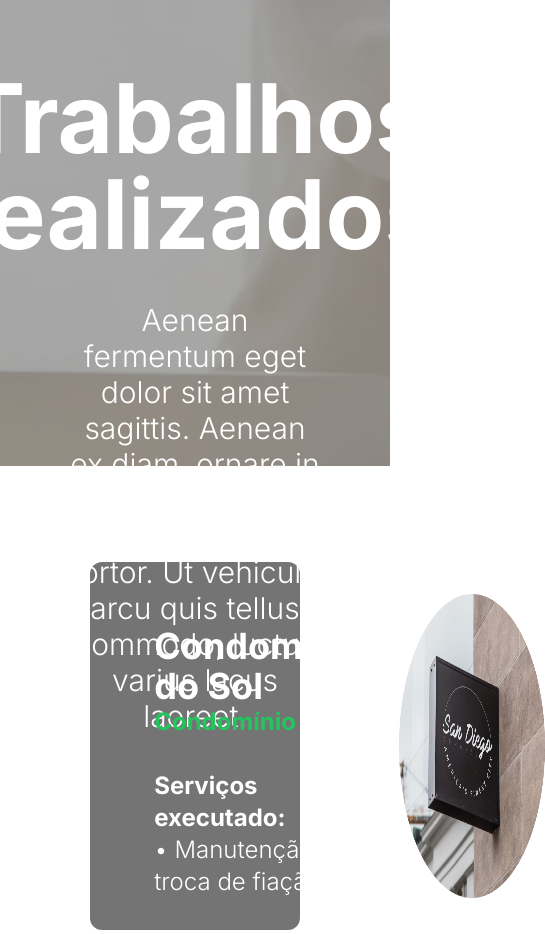
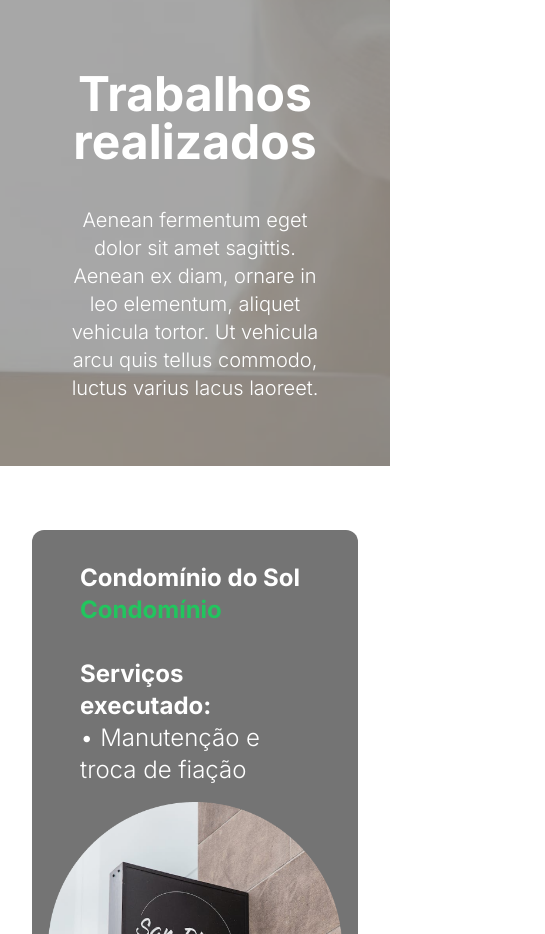
Before and after one commit to JellyFishDevelopment/jm-eletrica, a React (Vite) app: page /trabalhos in a window 390 px wide. Shown: the part 398-1332 px from the top of the page, 545 px wide, since content can reach past the window. Built offline with nearby package versions, Linux system fonts and the light colour scheme.

Commit message:
Responsividade Trabalhos

```diff
--- a/src/pages/Trabalhos.tsx
+++ b/src/pages/Trabalhos.tsx
@@ -20,20 +20,22 @@ export default function Trabalhos() {
       />
       {/* Cabeçalho */}
       <div className="bg-fifth-banner p-16 w-full flex flex-col items-center h-[500px] bg-cover bg-no-repeat  text-white">
-        <h2 className="font-bold text-center my-10 text-8xl">
+        <h2 className="font-bold text-center my-10 text-5xl sm:text-8xl">
           Trabalhos realizados
         </h2>
-        <p className="font-light text-center text-3xl">
+        <p className="font-light text-center text-xl sm:text-3xl">
           Aenean fermentum eget dolor sit amet sagittis. Aenean ex diam, ornare
           in leo elementum, aliquet vehicula tortor. Ut vehicula arcu quis
           tellus commodo, luctus varius lacus laoreet.
         </p>
       </div>
       {/* Trabalhos */}
-      <div className="p-16">
-        <div className="bg-[#747474] w-[80%] my-8 p-8 mx-auto rounded-xl flex justify-between">
-          <div className="mt-8 mx-8">
-            <h3 className="font-bold text-white text-4xl">Condomínio do Sol</h3>
+      <div className="p-8 sm:p-16">
+        <div className="bg-[#747474] sm:w-[80%] my-8 p-4 sm:p-8 mx-auto rounded-xl flex flex-col sm:flex-row justify-between">
+          <div className="my-4 sm:mt-8 mx-8">
+            <h3 className="font-bold text-white text-2xl sm:text-4xl">
+              Condomínio do Sol
+            </h3>
             <span className="font-bold text-green-500 text-2xl ">
               Condomínio
             </span>
@@ -46,8 +48,8 @@ export default function Trabalhos() {
           </div>
           <img src={trabalhoUm} />
         </div>
-        <div className="bg-[#747474] w-[80%] my-8 p-8 mx-auto rounded-xl flex justify-between">
-          <div className="mt-8 mx-8">
+        <div className="bg-[#747474] sm:w-[80%] my-8 p-4 sm:p-8 mx-auto rounded-xl flex flex-col sm:flex-row justify-between">
+          <div className="my-4 sm:mt-8 mx-8">
             <h3 className="font-bold text-white text-4xl">
               Empório e padaria Rodrigues - Unidade São Vicente
             </h3>
@@ -61,8 +63,8 @@ export default function Trabalhos() {
           </div>
           <img src={trabalhoDois} />
         </div>
-        <div className="bg-[#747474] w-[80%] my-8 p-8 mx-auto rounded-xl flex justify-between">
-          <div className="mt-8 mx-8">
+        <div className="bg-[#747474] sm:w-[80%] my-8 p-4 sm:p-8 mx-auto rounded-xl flex flex-col sm:flex-row justify-between">
+          <div className="my-4 sm:mt-8 mx-8">
             <h3 className="font-bold text-white text-4xl">
               San Diego Pizzas e Esfirraria
             </h3>
```
